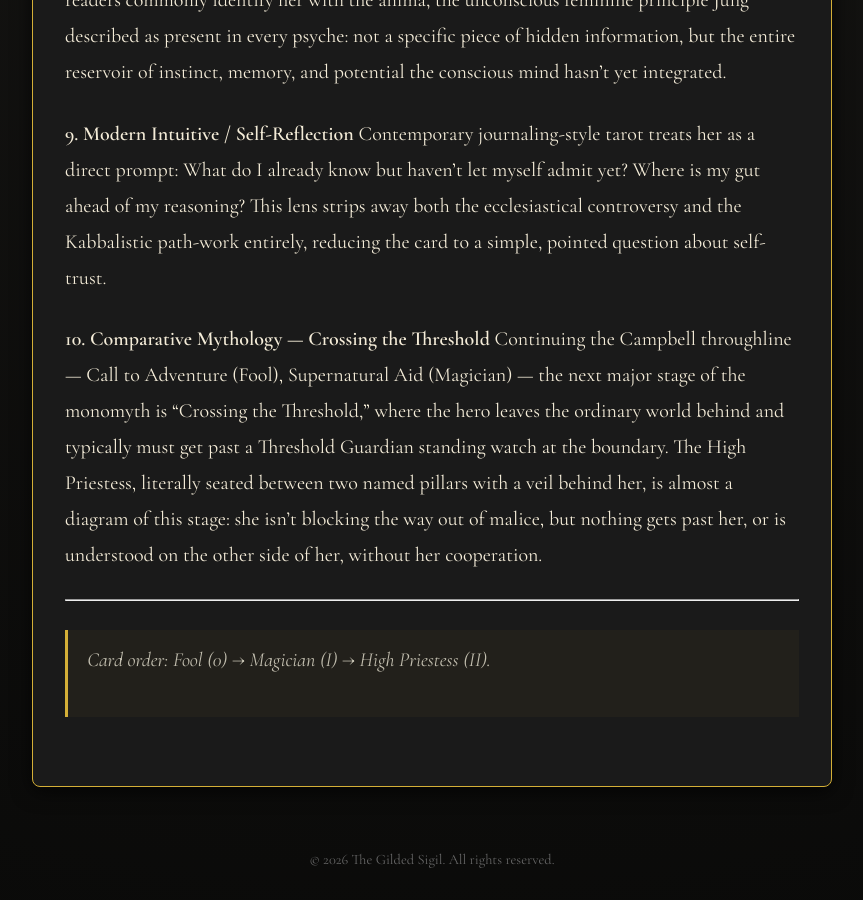
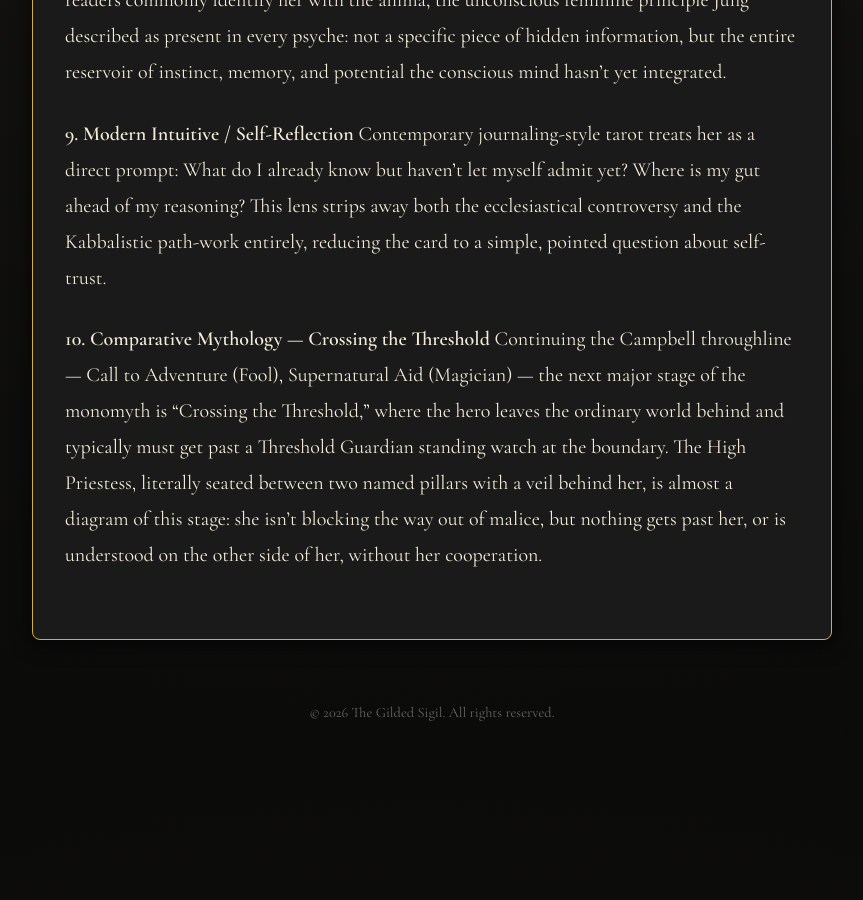
Before and after one commit to maf187/the-gilded-sigil, a Jekyll site: the page built from _posts/2026-08-31-the-high-priestess:-10-different-ways-to-interpret-it.md, in a window 1280 px wide and 900 px high, scrolled down 2942 px. Shown: the whole window, without its empty margins (208-1071 px from the left). Built offline with Jekyll 4.4.1, drawn with Linux system fonts in a browser that asks for light colours; after the commit the page ends 3695 px from its top, so only the background shows below that.

Commit message:
Refine interpretation of High Priestess in mythology
Removed unnecessary lines and clarified the interpretation of the High Priestess in the context of comparative mythology.

```diff
--- a/_posts/2026-08-31-the-high-priestess:-10-different-ways-to-interpret-it.md
+++ b/_posts/2026-08-31-the-high-priestess:-10-different-ways-to-interpret-it.md
@@ -42,7 +42,3 @@ Contemporary journaling-style tarot treats her as a direct prompt: What do I alr
 
 **10. Comparative Mythology — Crossing the Threshold**
 Continuing the Campbell throughline — Call to Adventure (Fool), Supernatural Aid (Magician) — the next major stage of the monomyth is "Crossing the Threshold," where the hero leaves the ordinary world behind and typically must get past a Threshold Guardian standing watch at the boundary. The High Priestess, literally seated between two named pillars with a veil behind her, is almost a diagram of this stage: she isn't blocking the way out of malice, but nothing gets past her, or is understood on the other side of her, without her cooperation.
-
----
-
-> *Card order: Fool (0) → Magician (I) → High Priestess (II).*
```
